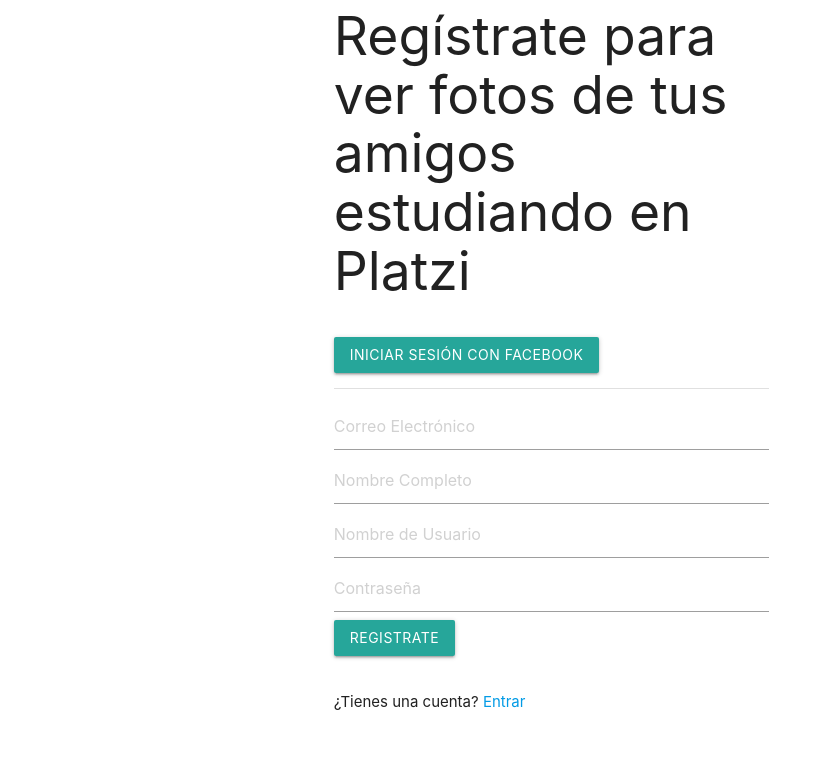
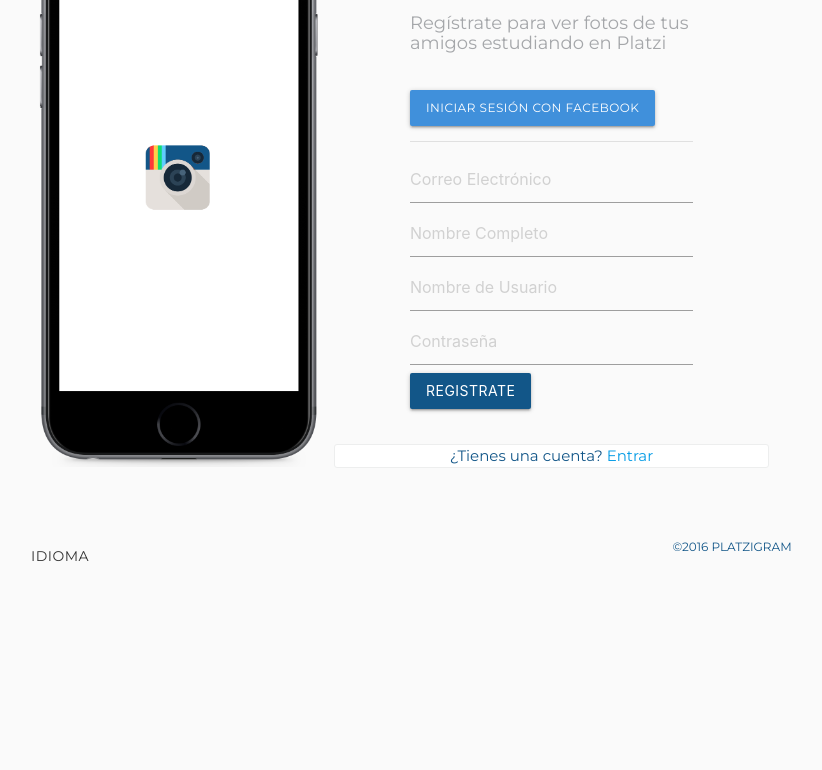
Before and after one commit to wackon/Platzigram, a website: page index.html in a window 1280 px wide. Shown: the part 140-910 px from the top of the page, without its empty margins (244-1066 px from the left). After the commit the page ends 800 px from the top, so only its background shows below. Drawn offline with nearby package versions, Linux system fonts and the light colour scheme.

Commit message:
add npm al proyecto vid 4.2

```diff
--- /dev/null
+++ b/Public/app.css
@@ -0,0 +1,54 @@
+body {
+    background: hsl(0, 0%, 98%);
+    color: #125688;
+    font-family: Montserrat ;
+}
+
+#main-container {
+    margin: 30px auto;
+}
+
+.iphone {
+    max-width: 100%;
+}
+
+.site-footer {
+    text-transform: uppercase;
+    font-size: 12px;
+}
+
+.login-box,
+.sigup-box {
+    background-color: white;
+    border: 1px solid #edeeee;
+    border-radius: 3px;
+    padding: 10 px 0;
+    text-align: center;
+}
+
+.signup-box .platzigram {
+    font-family: 'Oleo Script';
+    font-size: 42px; }
+
+.signup-form {
+    width: 65%;
+    margin: 0 auto;
+}
+
+.signup-form h2 {
+    color: #a5a7aa;
+    font-size: 1.2em;
+}
+
+.signup-form .btn.btn-fb {
+    background-color: #4090db;
+    font-size: .8em;
+}
+
+.signup-form .btn.btn-fb:hover {
+    background-color: #2d6599;
+}
+
+.signup-form .btn.btn-signup {
+    background-color: #125688;
+}
--- a/index.html
+++ b/index.html
@@ -4,7 +4,7 @@
 
     <link href='https://fonts.googleapis.com/css?family=Montserrat|Oleo+Script' rel='stylesheet' type='text/css'>
     <link rel="stylesheet" href="https://cdnjs.cloudflare.com/ajax/libs/materialize/1.0.0/css/materialize.min.css" />
-    <link rel="stylesheet" type="text/css" href="../Public/app.css" />
+    <link rel="stylesheet" type="text/css" href="Public/app.css" />
 
     <meta name="viewport" content="width=device-width,initial-scale=1.0,user-scalable=no" />
     <meta charset="utf-8" />
@@ -18,7 +18,7 @@
           <div class="col s10 push-s1">
             <div class="row">
               <div class="col m5 hide-on-small-only">
-               <img class="iphone" src="../Public/iphone.png" alt="phone" />
+               <img class="iphone" src="Public/iphone.png" alt="phone" />
               </div>
               <div class="col 12 m7">
                 <div class="row">
@@ -76,5 +76,3 @@
 
   </body>
 </html>
-
-//23:40 voy
```
Also changed, not shown: package.json (added, +25 -0 lines), server.js (added, +14 -0 lines), Public/iphone.png (added), 1 other file.
